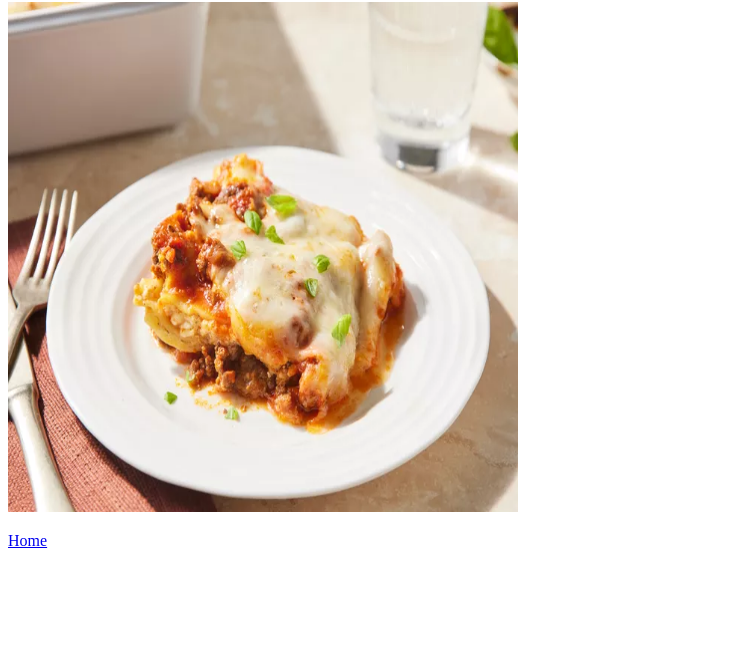
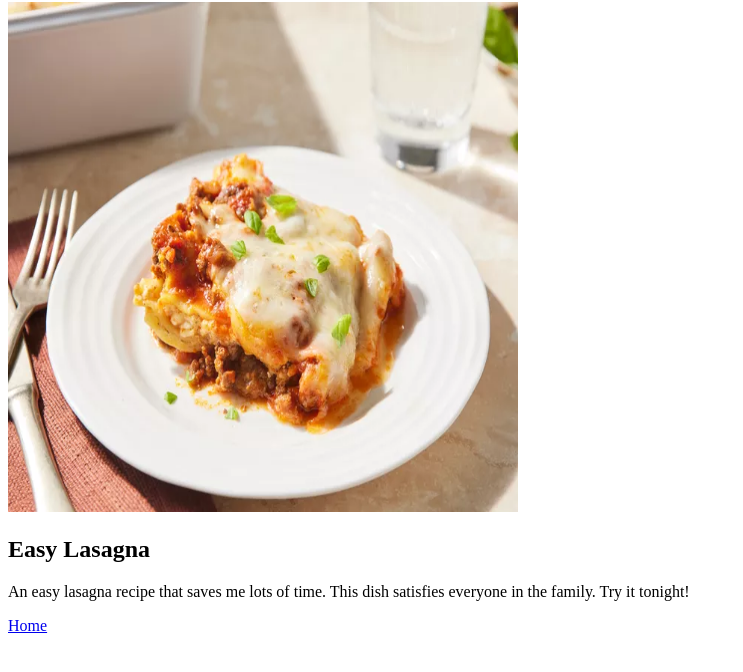
Before and after one commit to DappAssasin/odin-recipes, a plain HTML site: page recipes/lasagna.html in a window 1280 px wide. Shown: the part 78-750 px from the top of the page, without its empty margins (0-743 px from the left). Drawn offline with Linux system fonts and the light colour scheme.

Commit message:
Recipe header and short description added

```diff
--- a/recipes/lasagna.html
+++ b/recipes/lasagna.html
@@ -8,6 +8,8 @@
 <body>
     <h1>Lasagna Recipe</h1>
     <img src="../images/lasagna.jpg" alt="Delicious lasagna" height="510" width="510">
+    <h2>Easy Lasagna</h2>
+      <p>An easy lasagna recipe that saves me lots of time. This dish satisfies everyone in the family. Try it tonight!</p>
     <p>
     <a href="../index.html">Home</a>
     </p>
```
